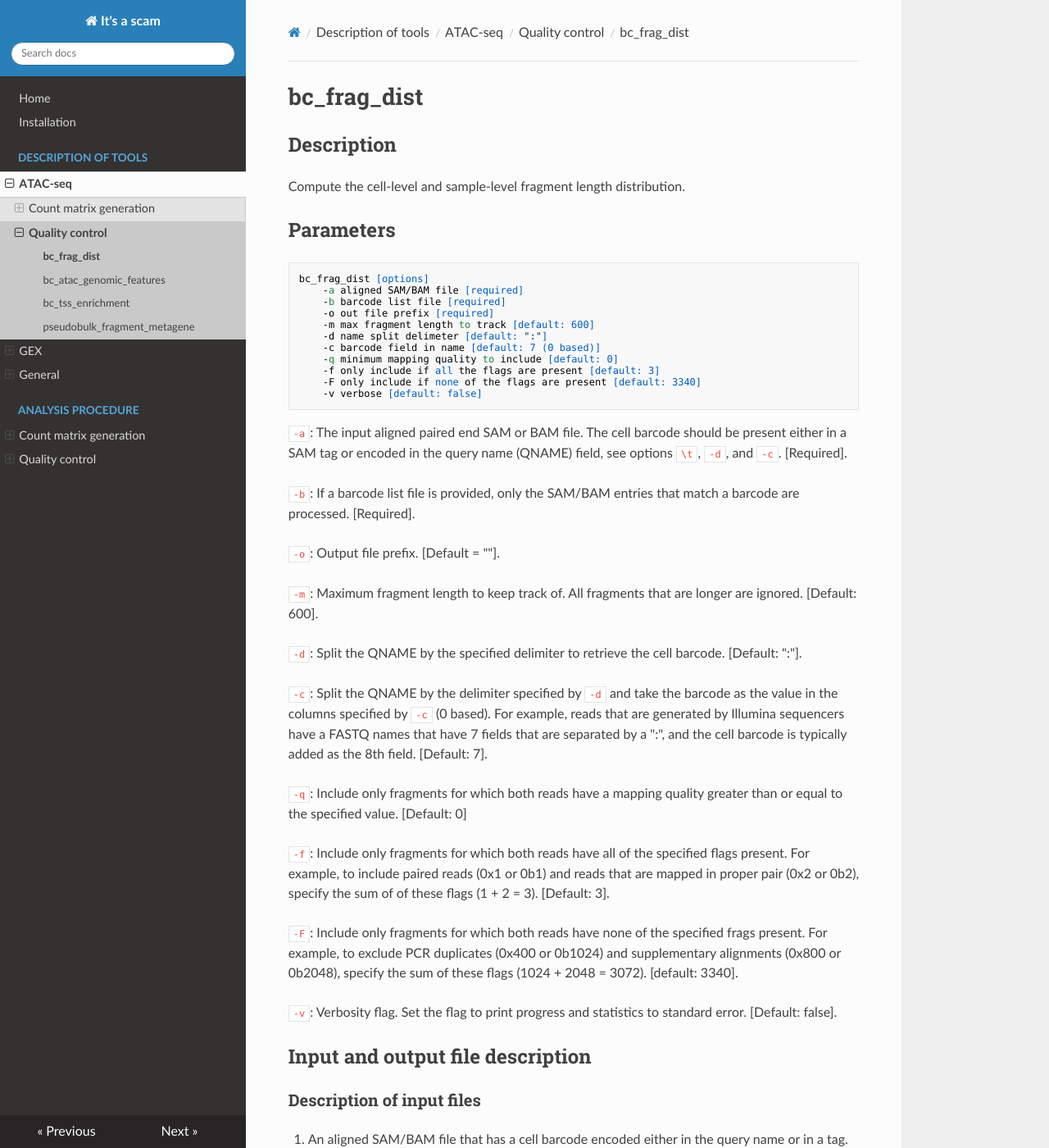
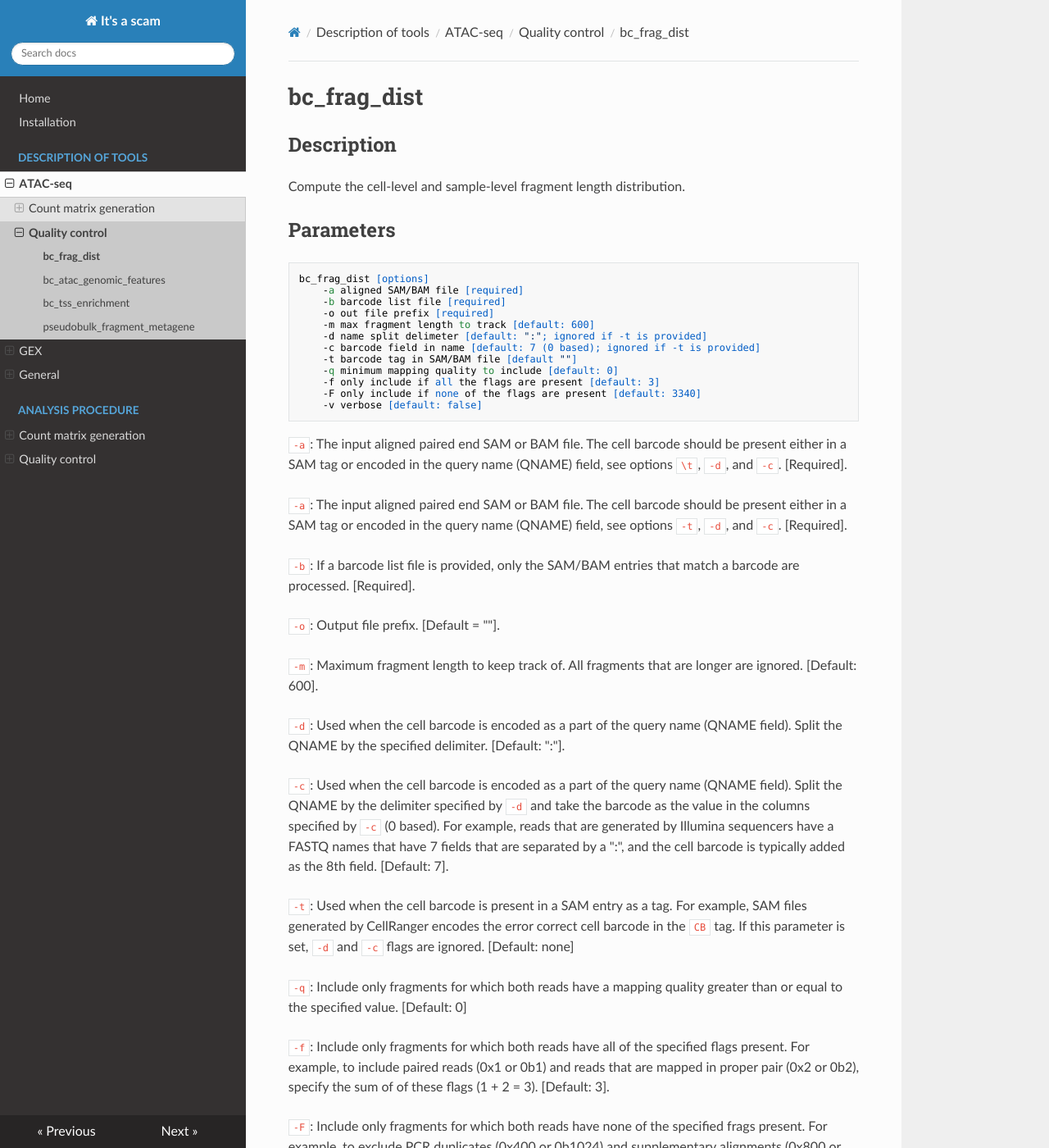
Before and after one commit to rishvanth-kp/its_a_scam, an MkDocs documentation site: the page built from doc/content/bc_frag_dist.md, in a window 1280 px wide and 1400 px high. Shown: the whole window at 82% size. Built offline with MkDocs 1.6.1, drawn with Linux system fonts in a browser that asks for light colours; nearby versions of some CDN libraries.

Commit message:
updated progs to process cb in tag and updated the corresponding docs

```diff
--- a/doc/content/bc_frag_dist.md
+++ b/doc/content/bc_frag_dist.md
@@ -10,8 +10,9 @@ bc_frag_dist [options]
 	-b barcode list file [required]
 	-o out file prefix [required]
 	-m max fragment length to track [default: 600]
-	-d name split delimeter [default: ":"]
-	-c barcode field in name [default: 7 (0 based)]
+	-d name split delimeter [default: ":"; ignored if -t is provided]
+	-c barcode field in name [default: 7 (0 based); ignored if -t is provided]
+	-t barcode tag in SAM/BAM file [default ""]
 	-q minimum mapping quality to include [default: 0]
 	-f only include if all the flags are present [default: 3]
 	-F only include if none of the flags are present [default: 3340]
@@ -22,6 +23,10 @@ bc_frag_dist [options]
 should be present either in a SAM tag or encoded in the query name
 (QNAME) field, see options `\t`, `-d`, and `-c`. [Required].
 
+`-a`: The input aligned paired end SAM or BAM file. The cell barcode
+should be present either in a SAM tag or encoded in the query name
+(QNAME) field, see options `-t`, `-d`, and `-c`. [Required].
+
 `-b`: If a barcode list file is provided, only the SAM/BAM entries that
 match a barcode are processed. [Required].
 
@@ -30,14 +35,21 @@ match a barcode are processed. [Required].
 `-m`: Maximum fragment length to keep track of. All fragments that are
 longer are ignored. [Default: 600].
 
-`-d`: Split the QNAME by the specified delimiter to retrieve the cell
-barcode. [Default: ":"].
+`-d`: Used when the cell barcode is encoded as a part of the query name
+(QNAME field). Split the QNAME by the specified delimiter. [Default:
+":"].
 
-`-c`: Split the QNAME by the delimiter specified by `-d`
+`-c`: Used when the cell barcode is encoded as a part of the query name
+(QNAME field). Split the QNAME by the delimiter specified by `-d`
 and take the barcode as the value in the columns specified by `-c` (0
 based). For example, reads that are generated by Illumina sequencers
 have a FASTQ names that have 7 fields that are separated by a ":", and
 the cell barcode is typically added as the 8th field. [Default: 7].
+
+`-t`: Used when the cell barcode is present in a SAM entry as a tag. For
+example, SAM files generated by CellRanger encodes the error correct
+cell barcode in the `CB` tag. If this parameter is set, `-d` and `-c`
+flags are ignored. [Default: none]
 
 `-q`: Include only fragments for which both reads have a mapping
 quality greater than or equal to the specified value. [Default: 0]
```
Also changed, not shown: doc/content/10x_atac_seq_qc.md (+1 -1 lines), doc/content/bc_atac_genomic_features.md (+13 -6 lines), doc/content/bc_count_matrix.md (+10 -4 lines), 3 other files.
